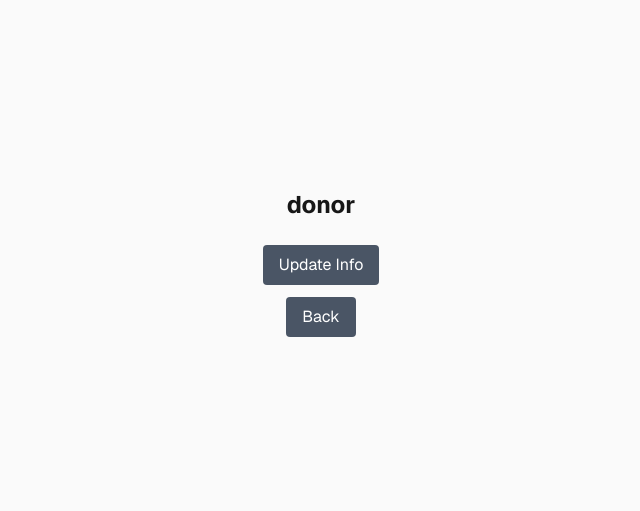
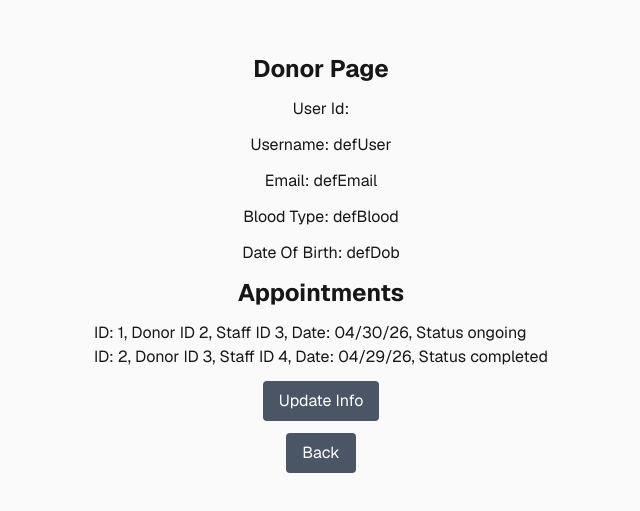
Before and after one commit to xeflore1/CSE-412-Final, a Next.js app in the folder blood-bank-ui/: page /donor in a window 1280 px wide. Shown: the part 137-648 px from the top of the page, without its empty margins (319-959 px from the left). Built offline with nearby package versions, Linux system fonts and the light colour scheme.

Commit message:
Made template for donor page

```diff
--- a/blood-bank-ui/app/donor/page.tsx
+++ b/blood-bank-ui/app/donor/page.tsx
@@ -6,11 +6,36 @@ import { useSearchParams } from 'next/navigation';
 export default function DonorPage() {
   const searchParams = useSearchParams();
   const userId = searchParams.get('data')
+  // TODO: utalize the userId to perform a GET call on the Users/Donors table to retrieve the following:
+  const username = "defUser"
+  const email = "defEmail"
+  const bloodType = "defBlood"
+  const dob = "defDob"
+  // TODO: similarly, perform a GET call to retrieve all appointments the user has, store the results in the following list
+  const appts = [
+    { appointmentID: 1, donorId: 2, staffId: 3, date: "04/30/26", status: "ongoing"},
+    { appointmentID: 2, donorId: 3, staffId: 4, date: "04/29/26", status: "completed"}
+  ]
   return (
     <div className="flex flex-col flex-1 items-center justify-center bg-zinc-50 font-sans dark:bg-black gap-3">
-      <h1 className="text-2xl font-bold dark:text-white">donor</h1>
-      <p className="dark:text-gray-300">{userId}</p>
-
+      <h1 className="text-2xl font-bold dark:text-white">Donor Page</h1>
+      <p className="dark:text-gray-300">User Id: {userId}</p>
+      <p className="dark:text-gray-300">Username: {username}</p>
+      <p className="dark:text-gray-300">Email: {email}</p>
+      <p className="dark:text-gray-300">Blood Type: {bloodType}</p>
+      <p className="dark:text-gray-300">Date Of Birth: {dob}</p>
+      <h1 className="text-2xl font-bold dark:text-white">Appointments</h1>
+      <ul>
+        {appts.map((appt) => (
+          <li key = {appt.appointmentID}>
+            ID: {appt.appointmentID},
+             Donor ID {appt.donorId},
+             Staff ID {appt.staffId},
+             Date: {appt.date},
+             Status {appt.status}
+          </li>
+        ))}
+      </ul>
       <Link href="/update">
         <button className="px-4 py-2 bg-gray-600 text-white rounded hover:bg-gray-700 transition">
           Update Info
```
